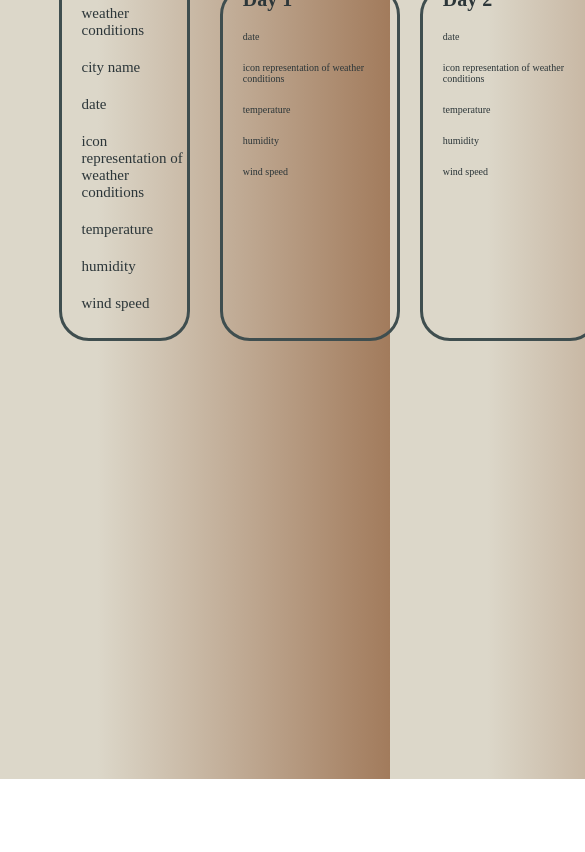
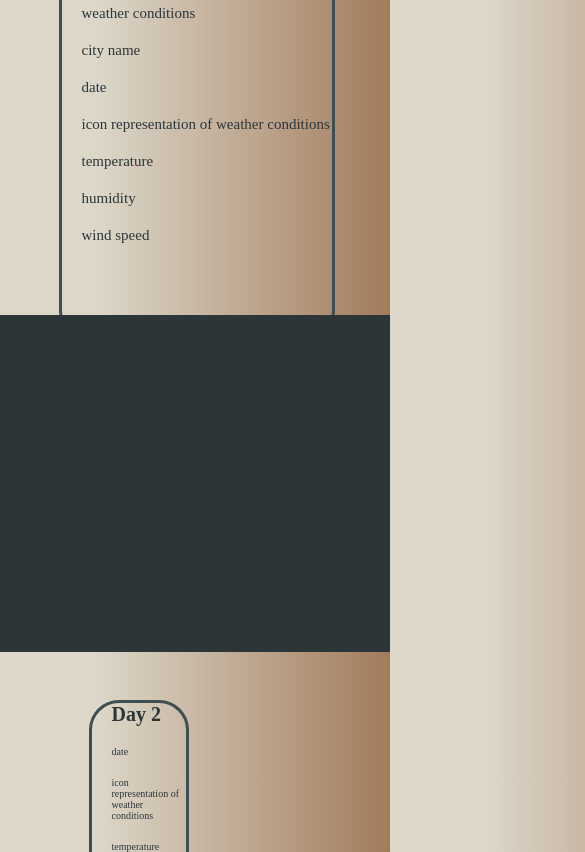
Before and after one commit to seafoodude/homework-6-weatherDash, a plain HTML site: page index.html in a window 390 px wide. Shown: the part 487-1339 px from the top of the page, 585 px wide, since content can reach past the window. Before the commit the page ends 1266 px from the top, so only its background shows below. Drawn offline with Linux system fonts and the light colour scheme.

Commit message:
did media query and named my variables

```diff
--- a/Assets/script.js
+++ b/Assets/script.js
@@ -1 +1,6 @@
-var client_id = window.event.API_KEY;
+var key = window.event.API_KEY;
+
+var search = document.querySelector(".input");
+var button = document.querySelector("#search");
+var clear = document.querySelector("#clear");
+var today = document.querySelector(".today");
--- a/Assets/style.css
+++ b/Assets/style.css
@@ -153,3 +153,40 @@ h4 {
     font-size: 1rem;
     padding-top: 2rem;
 }
+
+footer {
+    position: fixed;
+    height: 40vh;
+    width: 100%;
+    background-color: var(--drkst);
+}
+
+@media (max-width: 768px) {
+    .row {
+        display: block;
+    }
+
+    .fiveDayForecast {
+        display: block;
+    }
+
+    .oneDay {
+        height: 30vh;
+        width: 40vw;
+    }
+}
+
+@media (max-width: 1100px) {
+    .row {
+        display: block;
+    }
+
+    .fiveDayForecast {
+        display: block;
+    }
+
+    .oneDay {
+        height: 30vh;
+        width: 19vw;
+    }
+}
--- a/index.html
+++ b/index.html
@@ -95,6 +95,7 @@
             </div>
         </div>
     </div>
+    <footer></footer>
 
     <script src="./Assets/script.js"></script>
 
```
